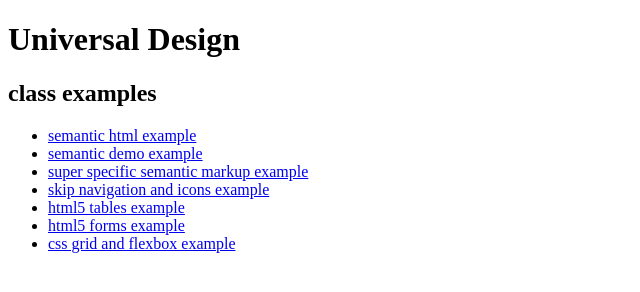
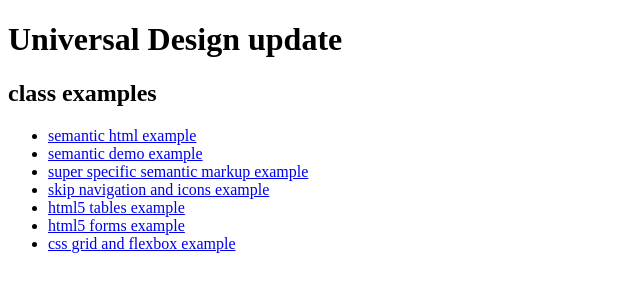
Before and after one commit to ATLAS-Institute/universal-design, a plain HTML site: page index.html in a window 1280 px wide. Shown: the whole page, without its empty margins (0-640 px from the left). Drawn offline with Linux system fonts and the light colour scheme.

Commit message:
Update index.html

```diff
--- a/index.html
+++ b/index.html
@@ -8,7 +8,7 @@
 <body>
 
     <header>
-        <h1>Universal Design</h1>
+        <h1>Universal Design update</h1>
     </header>
     <main>
         <section>
```
